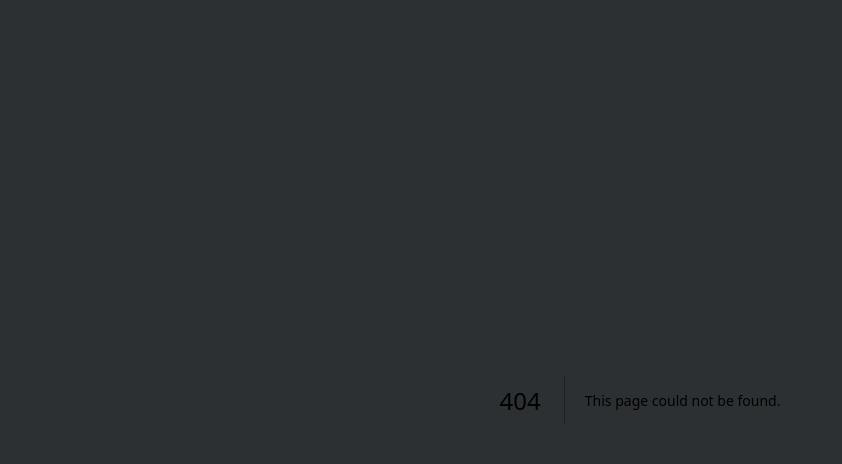
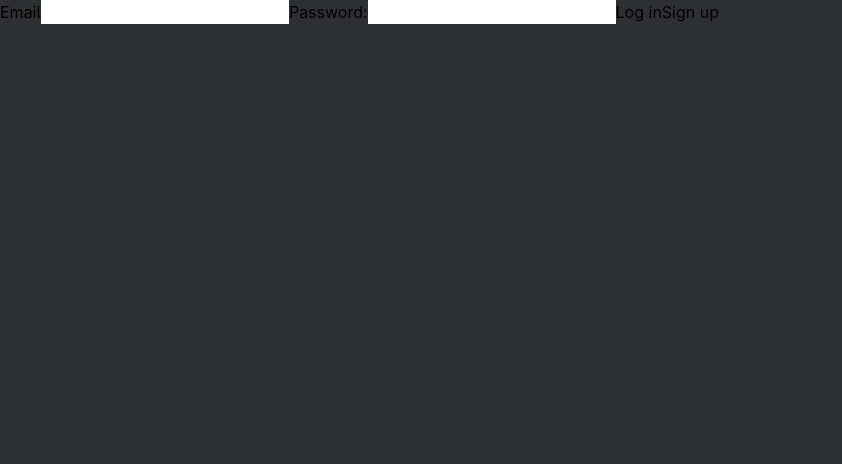
Before and after one commit to StylesTrip/gymnastics-ui, a Next.js app: page /login in a window 1280 px wide. Before the commit this address had no page. Shown: the top 464 px of the page, without its empty margins (0-842 px from the left). Built offline with nearby package versions, Linux system fonts and the light colour scheme.

Commit message:
Adding login page along with server action for signing in

```diff
--- /dev/null
+++ b/src/app/login/actions.js
@@ -0,0 +1,24 @@
+'use server';
+
+import { revalidatePath } from 'next/cache';
+import { redirect } from 'next/navigation';
+
+import { createClient } from '@/lib/supabase/server';
+
+export async function login(formData) {
+    const supabase = await createClient();
+
+    const data = {
+        email: formData.get('email'),
+        password: formData.get('password'),
+    };
+
+    const { error } = await supabase.auth.signInWithPassword(data);
+
+    if (error) {
+        redirect('/login?error=Invalid%20credentials');
+    }
+
+    revalidatePath('/', 'layout');
+    redirect('/admin');
+}
--- /dev/null
+++ b/src/app/login/page.jsx
@@ -0,0 +1,14 @@
+import { login, signup } from './actions';
+
+export default function LoginPage() {
+    return (
+        <form>
+            <label htmlFor="email">Email</label>
+            <input id="email" name="email" type="email" />
+            <label htmlFor="password">Password:</label>
+            <input id="password" name="password" type="password" />
+            <button formAction={login}>Log in</button>
+            <button formAction={signup}>Sign up</button>
+        </form>
+    );
+}
```
